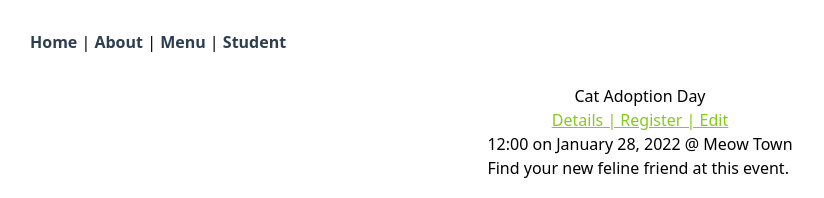
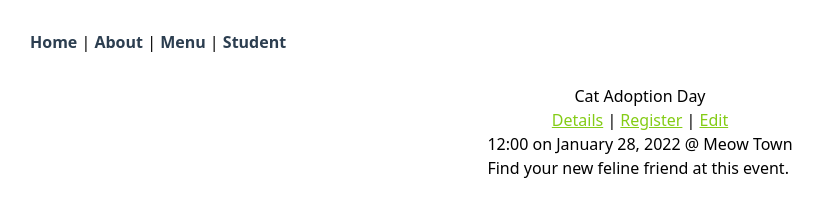
Before and after one commit to 0ctopusHead/331_Lab02, a Vue app in the folder real-world-vue/: page /event/123/ in a window 1280 px wide. Shown: the top 198 px of the page, without its empty margins (0-824 px from the left). Built offline with nearby package versions, Linux system fonts and the light colour scheme; data requests are answered from the project's data file.

Commit message:
edit style

```diff
--- a/real-world-vue/src/views/event/EventLayoutView.vue
+++ b/real-world-vue/src/views/event/EventLayoutView.vue
@@ -9,12 +9,12 @@ const id = ref(event?.value?.id)
 <template>
     <div class="flex flex-col items-center" v-if="event">
         <h1>{{ event.title }} </h1>
-        <div class="underline text-lime-500" id="nav">
-            <router-link :to="{name: 'event-detail', params: {id}}">Details</router-link>
+        <div id="nav">
+            <router-link class="underline text-lime-500 hover:text-lime-800 focus:text-green-900" :to="{name: 'event-detail', params: {id}}">Details</router-link>
             |
-            <router-link :to="{name: 'event-register', params: {id}}">Register</router-link>
+            <router-link class="underline text-lime-500 hover:text-lime-800 focus:text-green-900" :to="{name: 'event-register', params: {id}}">Register</router-link>
             |
-            <router-link :to="{name: 'event-edit', params:{id}}">Edit</router-link>
+            <router-link class="underline text-lime-500 hover:text-lime-800 focus:text-green-900" :to="{name: 'event-edit', params:{id}}">Edit</router-link>
         </div>
         <RouterView :event="event"></RouterView>
     </div>
```
